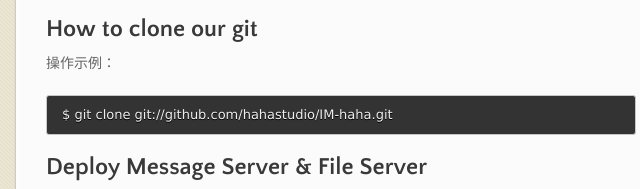
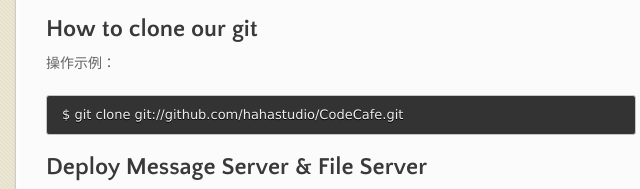
Before and after one commit to hahastudio/CodeCafe, a plain HTML site: page index.html in a window 1280 px wide. Shown: the part 994-1183 px from the top of the page, 300-940 px from the left. Drawn offline with nearby package versions, Linux system fonts and the light colour scheme.

Commit message:
Update index.html

```diff
--- a/index.html
+++ b/index.html
@@ -89,7 +89,7 @@
 
 <p>操作示例：</p>
 
-<pre><code>$ git clone git://github.com/hahastudio/IM-haha.git
+<pre><code>$ git clone git://github.com/hahastudio/CodeCafe.git
 </code></pre>
 
 <h2>Deploy Message Server &amp; File Server</h2>
```
